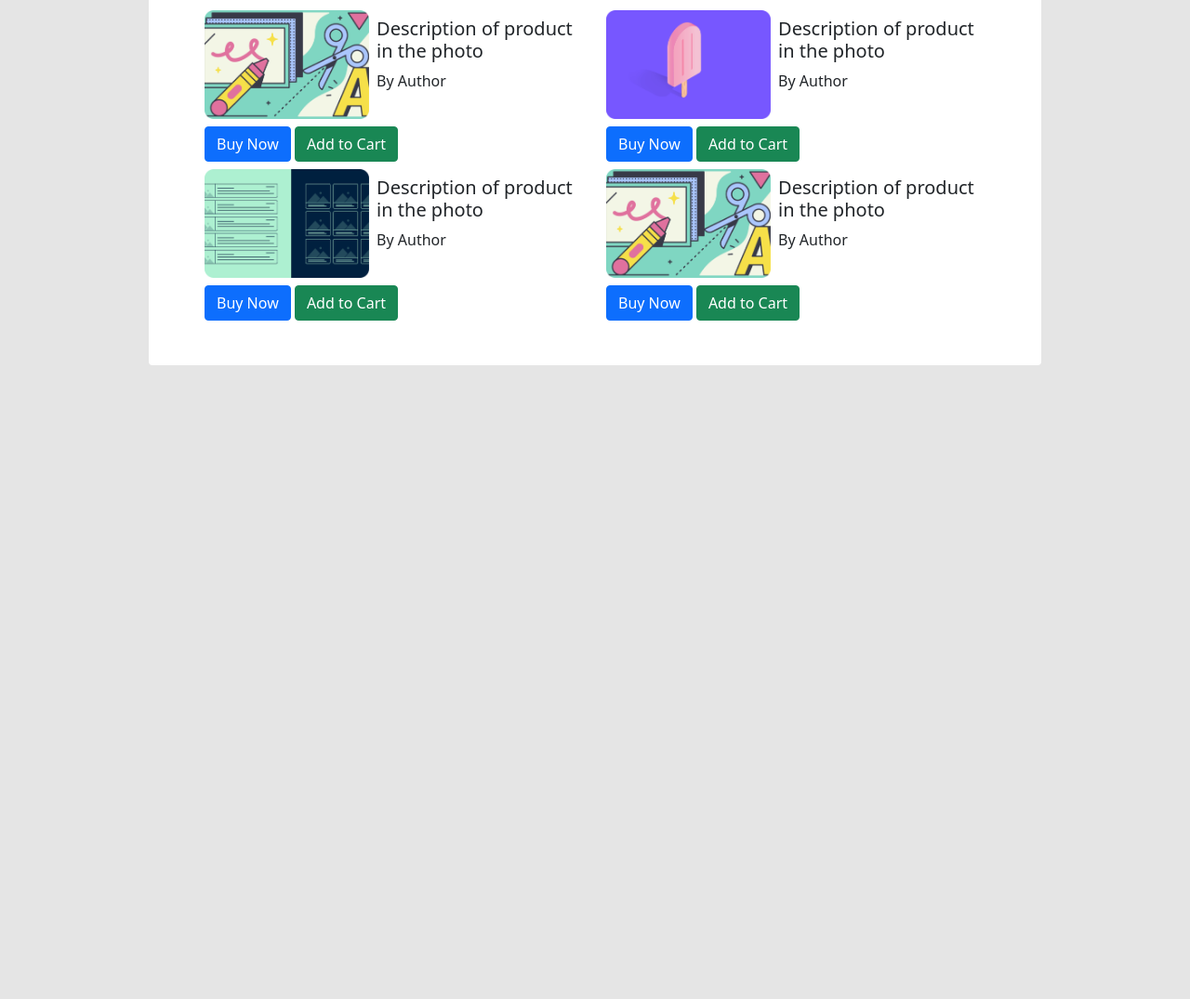
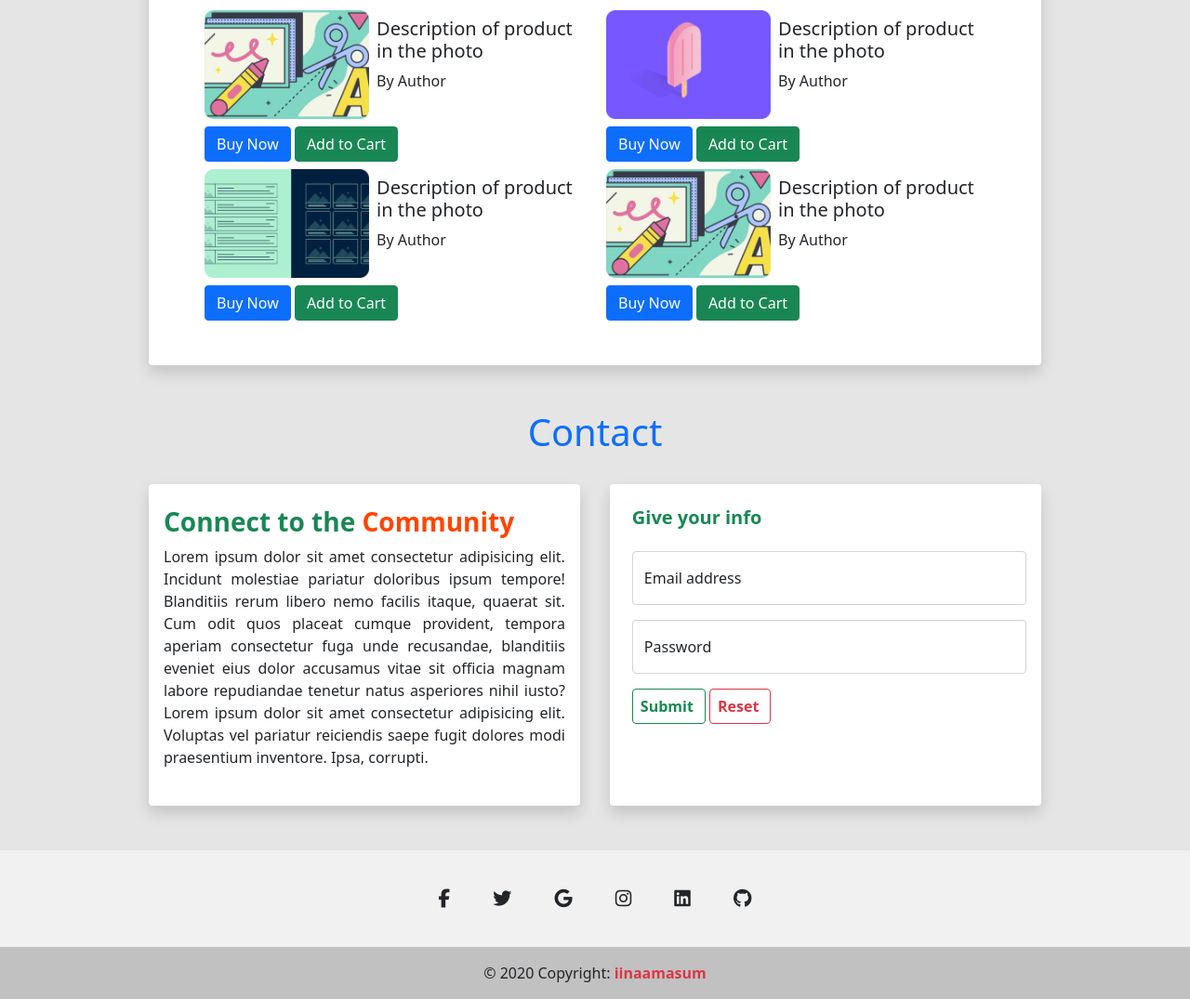
Before and after one commit to iinaamasum/responsive-leaderboard, a plain HTML site: page index.html in a window 1280 px wide. Shown: the part 967-2042 px from the top of the page at 93% size. Before the commit the page ends 1408 px from the top, so only its background shows below. Drawn offline with Linux system fonts and the light colour scheme.

Commit message:
footer meadia

```diff
--- a/css/style.css
+++ b/css/style.css
@@ -10,3 +10,22 @@ nav ul a:hover{
     transition: transform .1s ease-in-out;
     font-weight: 500;
 }
+p{
+    text-align: justify;
+}
+
+@media (max-width: 992px) {
+    .contact{
+        flex-direction: column;
+        align-items: center;
+        width: 100%!important;
+    }
+    .contact >article{
+        margin-left: 0%!important;
+        width: 100%!important;
+    }
+    .community{
+        margin-right: 0%!important;
+        width: 100%!important;
+    }
+}
--- a/index.html
+++ b/index.html
@@ -14,7 +14,7 @@
 
 
     <!-- heading starts -->
-    <header>
+    <header class="shadow rounded">
         <nav class="navbar navbar-expand-lg navbar-dark bg-primary">
             <div class="container-fluid w-75">
                 <!-- add logo into anchor of brand -->
@@ -51,7 +51,7 @@
     <!-- header end -->
 
     <main class="w-100 mt-5 mb-5">
-        <section class="w-75 mx-auto p-4 rounded bg-white">
+        <section class="shadow p-3 mb-5 bg-body rounded w-75 mx-auto p-4 rounded bg-white">
             <div class="top-player">
                 <h3 class="text-primary text-center pb-4">Top Player</h3>
             </div>
@@ -176,7 +176,81 @@
     </main>
 
 
+
+    <section class="w-75 mx-auto">
+        <h1 class="text-primary text-center pb-4">Contact</h1>
+        <div class="contact d-flex">
+            <!-- <div class="d-flex">
+                <img width="300px" src="./images/courses/course-1.png" alt="">
+            </div> -->
+            <div class="community shadow p-3 mb-5 bg-body rounded w-50 pe-3 me-3 py-4">
+                <h3 class="text-success fw-bold">Connect to the <span style="color: orangered;">Community</span></h3>
+                <p class="justify">Lorem ipsum dolor sit amet consectetur adipisicing elit. Incidunt molestiae pariatur
+                    doloribus ipsum tempore! Blanditiis rerum libero nemo facilis itaque, quaerat sit. Cum odit quos
+                    placeat cumque provident, tempora aperiam consectetur fuga unde recusandae, blanditiis eveniet eius
+                    dolor accusamus vitae sit officia magnam labore repudiandae tenetur natus asperiores nihil
+                    iusto?Lorem ipsum dolor sit amet consectetur adipisicing elit. Voluptas vel pariatur reiciendis
+                    saepe fugit dolores modi praesentium inventore. Ipsa, corrupti.
+                </p>
+            </div>
+            <article class="shadow p-3 mb-5 sm-ms-0 ms-3 bg-body rounded w-50 py-4 ps-4">
+                <h5 class="text-success fw-bold mb-4">Give your info</h5>
+                <div class="form-floating mb-3">
+                    <input type="email" class="form-control" id="floatingInput" placeholder="name@example.com">
+                    <label for="floatingInput">Email address</label>
+                </div>
+                <div class="form-floating mb-3">
+                    <input type="password" class="form-control" id="floatingPassword" placeholder="Password">
+                    <label for="floatingPassword">Password</label>
+                </div>
+                <button class="btn rounded btn-outline-success fw-bold ps-2">Submit</button>
+                <button class="btn rounded btn-outline-danger fw-bold ps-2">Reset</button>
+            </article>
+        </div>
+    </section>
+
+    <footer class="text-center text-white" style="background-color: #f1f1f1;">
+        <!-- Grid container -->
+        <div class="container pt-4">
+            <!-- Section: Social media -->
+            <section class="mb-4">
+                <!-- Facebook -->
+                <a class="btn btn-link btn-floating btn-lg text-dark m-1" href="#!" role="button"
+                    data-mdb-ripple-color="dark"><i class="fab fa-facebook-f"></i></a>
+
+                <!-- Twitter -->
+                <a class="btn btn-link btn-floating btn-lg text-dark m-1" href="#!" role="button"
+                    data-mdb-ripple-color="dark"><i class="fab fa-twitter"></i></a>
+
+                <!-- Google -->
+                <a class="btn btn-link btn-floating btn-lg text-dark m-1" href="#!" role="button"
+                    data-mdb-ripple-color="dark"><i class="fab fa-google"></i></a>
+
+                <!-- Instagram -->
+                <a class="btn btn-link btn-floating btn-lg text-dark m-1" href="#!" role="button"
+                    data-mdb-ripple-color="dark"><i class="fab fa-instagram"></i></a>
+
+                <!-- Linkedin -->
+                <a class="btn btn-link btn-floating btn-lg text-dark m-1" href="#!" role="button"
+                    data-mdb-ripple-color="dark"><i class="fab fa-linkedin"></i></a>
+                <!-- Github -->
+                <a class="btn btn-link btn-floating btn-lg text-dark m-1" href="#!" role="button"
+                    data-mdb-ripple-color="dark"><i class="fab fa-github"></i></a>
+            </section>
+            <!-- Section: Social media -->
+        </div>
+        <!-- Grid container -->
+
+        <!-- Copyright -->
+        <div class="text-center text-dark p-3" style="background-color: rgba(0, 0, 0, 0.2);">
+            © 2020 Copyright:
+            <a class="text-dark text-decoration-none" href="https://www.linkedin.com/in/iinaamasum/"><span class="text-danger fw-bold">iinaamasum</span></a>
+        </div>
+        <!-- Copyright -->
+    </footer>
+
     <script src="./js/bootstrap.bundle.min.js"></script>
+    <script src="https://kit.fontawesome.com/f8f95e6979.js" crossorigin="anonymous"></script>
 </body>
 
 </html>
```
